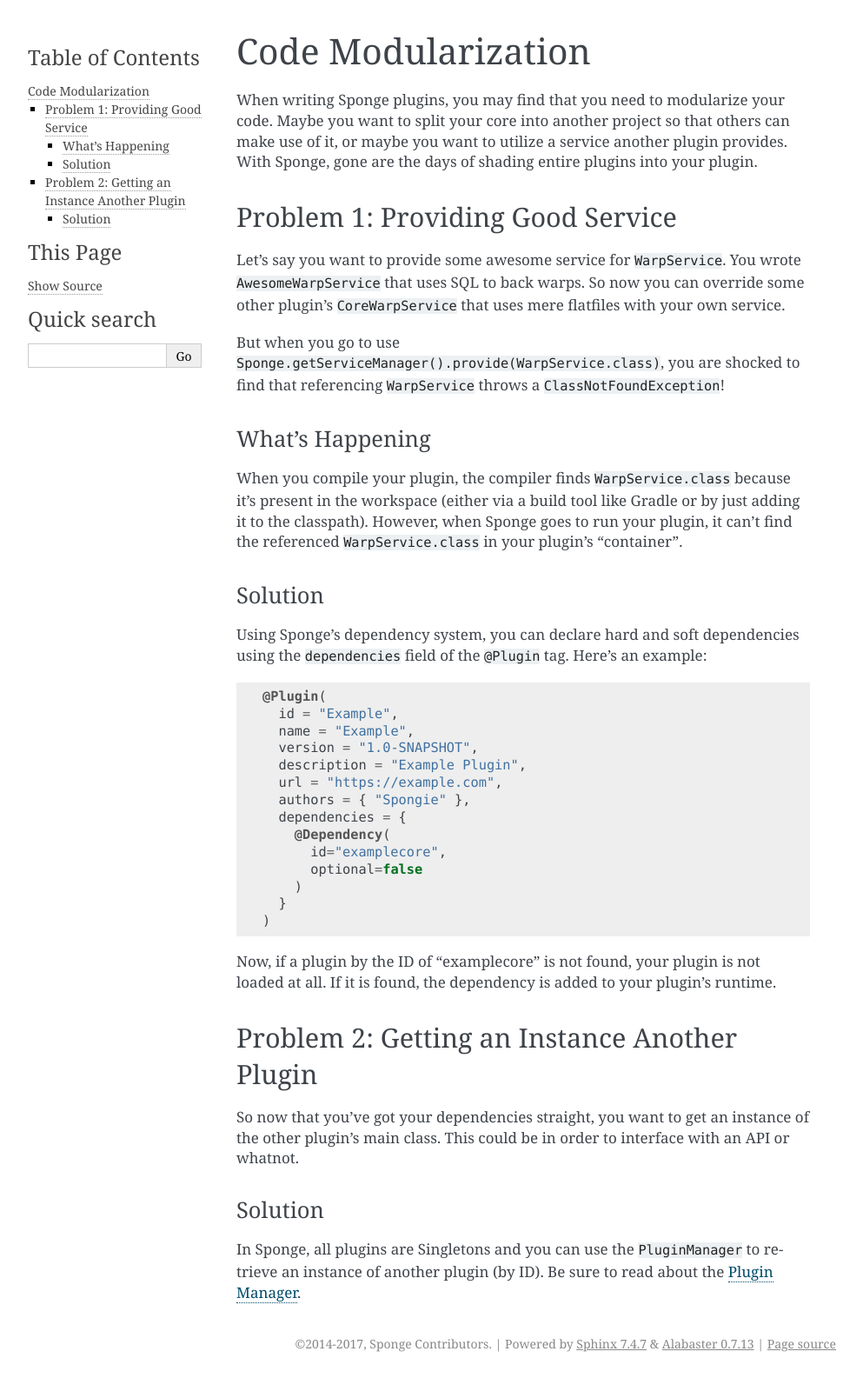
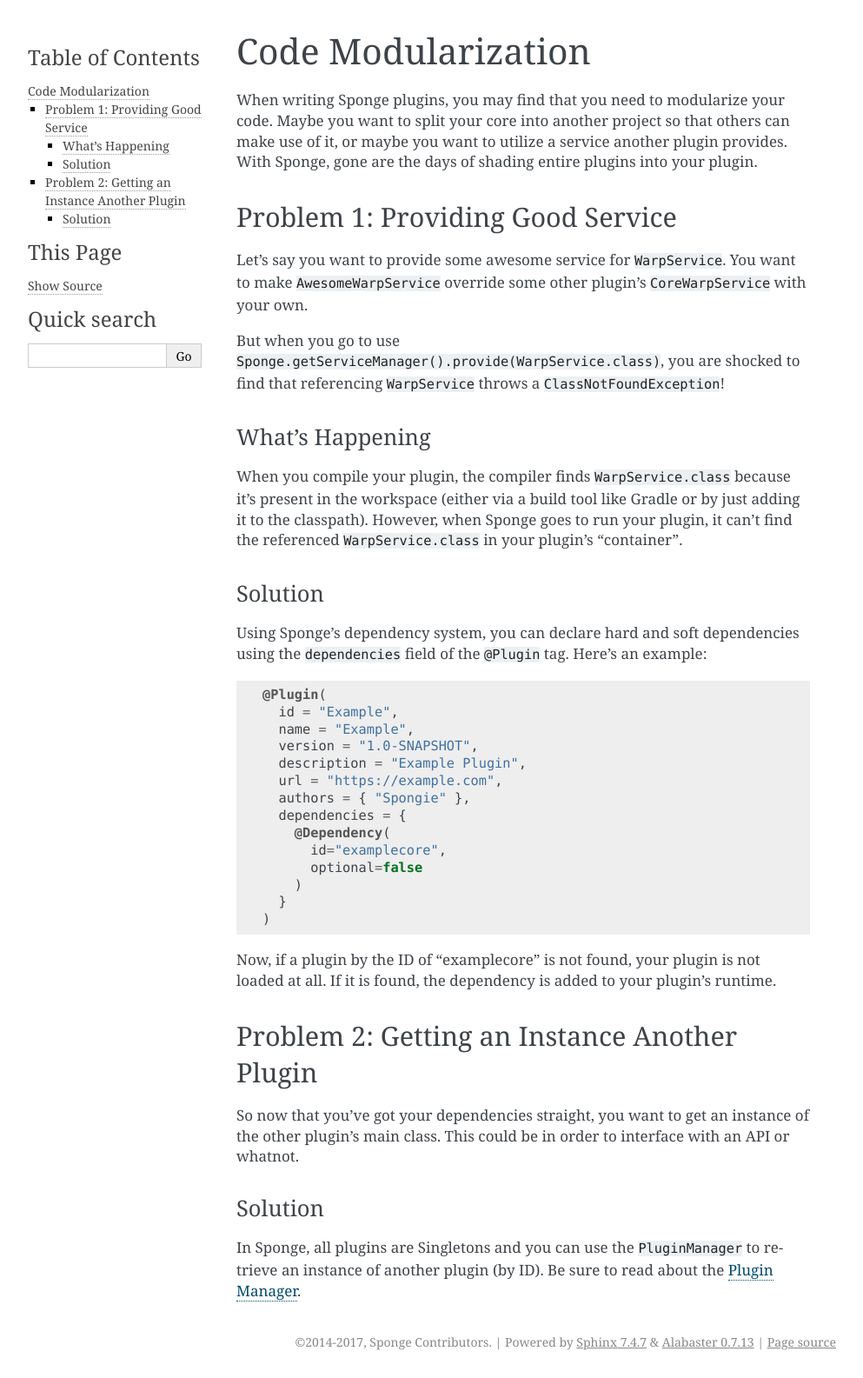
Before and after one commit to SpongePowered/SpongeDocs, a Sphinx documentation site: the page built from source/plugin/modularization.rst, in a window 1280 px wide. Shown: the whole page at 87% size, without its empty margins (148-1141 px from the left). Built offline with Sphinx 7.4.7, drawn with Linux system fonts in a browser that asks for light colours; pages that are not in the unit, such as notebooks, are missing from menus.

Commit message:
Too early.

```diff
--- a/source/plugin/modularization.rst
+++ b/source/plugin/modularization.rst
@@ -9,9 +9,8 @@
 Problem 1: Providing Good Service
 =================================
 
-Let's say you want to provide some awesome service for ``WarpService``. You wrote ``AwesomeWarpService`` that uses SQL
-to back warps. So now you can override some other plugin's ``CoreWarpService`` that uses mere flatfiles with your own
-service.
+Let's say you want to provide some awesome service for ``WarpService``. You want to make ``AwesomeWarpService`` override
+some other plugin's ``CoreWarpService`` with your own.
 
 But when you go to use ``Sponge.getServiceManager().provide(WarpService.class)``, you are shocked to find that referencing
 ``WarpService`` throws a ``ClassNotFoundException``!
```
